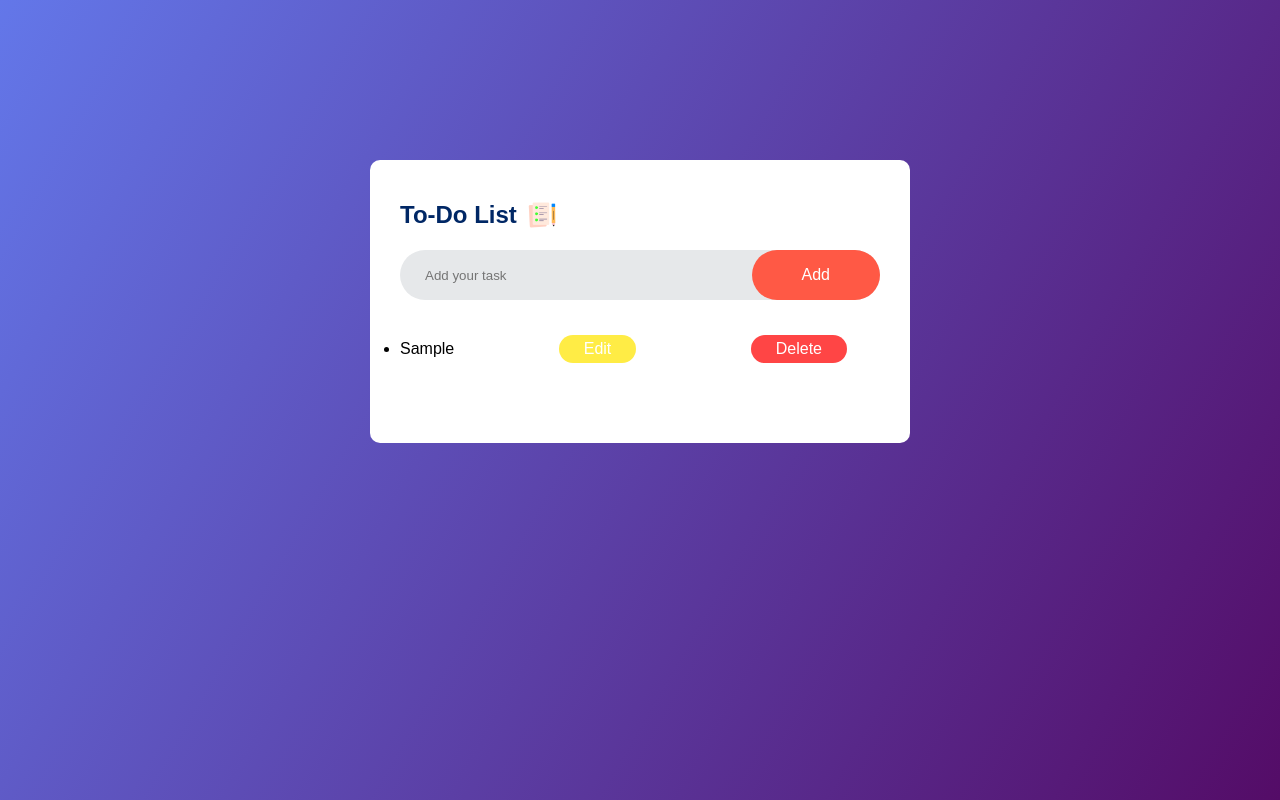
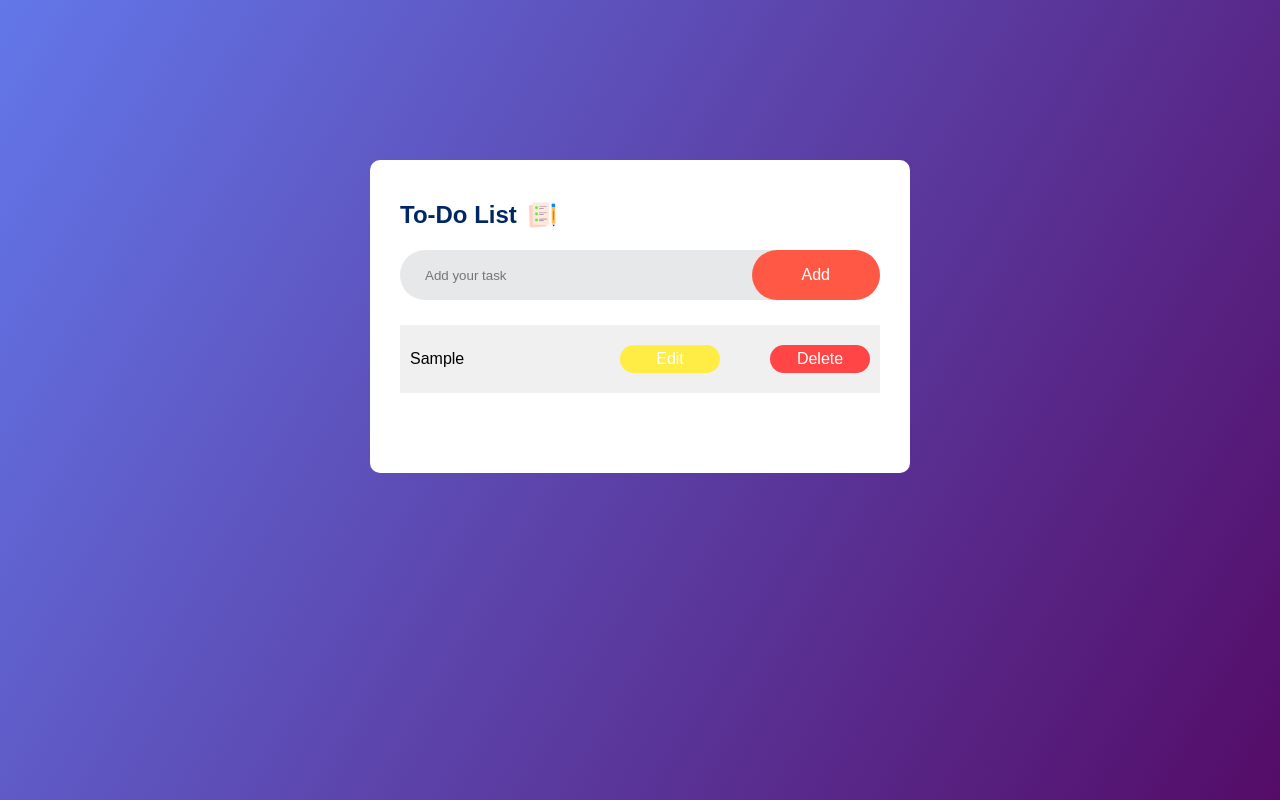
Before and after one commit to Priti-Pal/Todo-List-codesoft, a plain HTML site: page index.html in a window 1280 px wide. Both pictures are taken after typing "Sample" into the empty fields and a click on the button "Add". Drawn offline with Linux system fonts and the light colour scheme.

Commit message:
Fix some issue in edit & delete button

```diff
--- a/index.html
+++ b/index.html
@@ -4,6 +4,7 @@
     <meta charset="UTF-8">
     <meta name="viewport" content="width=device-width, initial-scale=1.0">
     <title>To-Do List App</title>
+
     <link rel="stylesheet" href="style.css">
 </head>
 <body>
@@ -11,9 +12,8 @@
         <div class="todo-container">
             <h2>To-Do List <img src="image/icon.png" alt="no-image"></h2>
             <div class="list">
-                <input type="text" id="InputBox" placeholder="Add your task">
-                <button id="addTask">Add</button>
-                <!-- <button id="deleteTask">Delete</button> -->
+                <input type="text" id="InputBox" placeholder="Add your task" maxlength="60">
+                <button id="addTask" >Add</button>
             </div>
             <ul id="listContainer">
                 <!-- Your to-do list items will be added here dynamically -->
--- a/style.css
+++ b/style.css
@@ -59,7 +59,7 @@
 }
 .edit{
     margin: 10px;
-    margin-left: 100px;
+    /* margin-left: 100px; */
     border: none;
     outline: none;
     padding: 5px 25px;
@@ -68,11 +68,12 @@
     font-size:16px ;
     cursor: pointer;
     border-radius:20px ;
-
+    min-width: 100px ;
+    /* width: 150px; */
 }
 .delete{
     margin: 10px;
-    margin-left: 100px;
+    /* margin-left: 100px; */
     border: none;
     outline: none;
     padding: 5px 25px;
@@ -81,10 +82,27 @@
     font-size:16px ;
     cursor: pointer;
     border-radius:20px ;
+    min-width: 100px ;
+    /* width: 150px; */
+}
+li {
+    width: 100%;
+    margin: 10px 0;
+    background-color: #f0f0f0;
+    padding: 10px;
+    display: grid;
+    grid-template-columns: 200px 150px 150px;
+    align-items: center;
+}
 
+/* Style for the text inside the list item */
+li span {
+    width: 100%;
+    display: inline-block;
 }
-#listContainer {
 
-
-
+/* Style for the buttons inside the list item */
+li button {
+    width: 40%;
+    display: inline-block;
 }
```
Also changed, not shown: index.js (+0 -55 lines).
